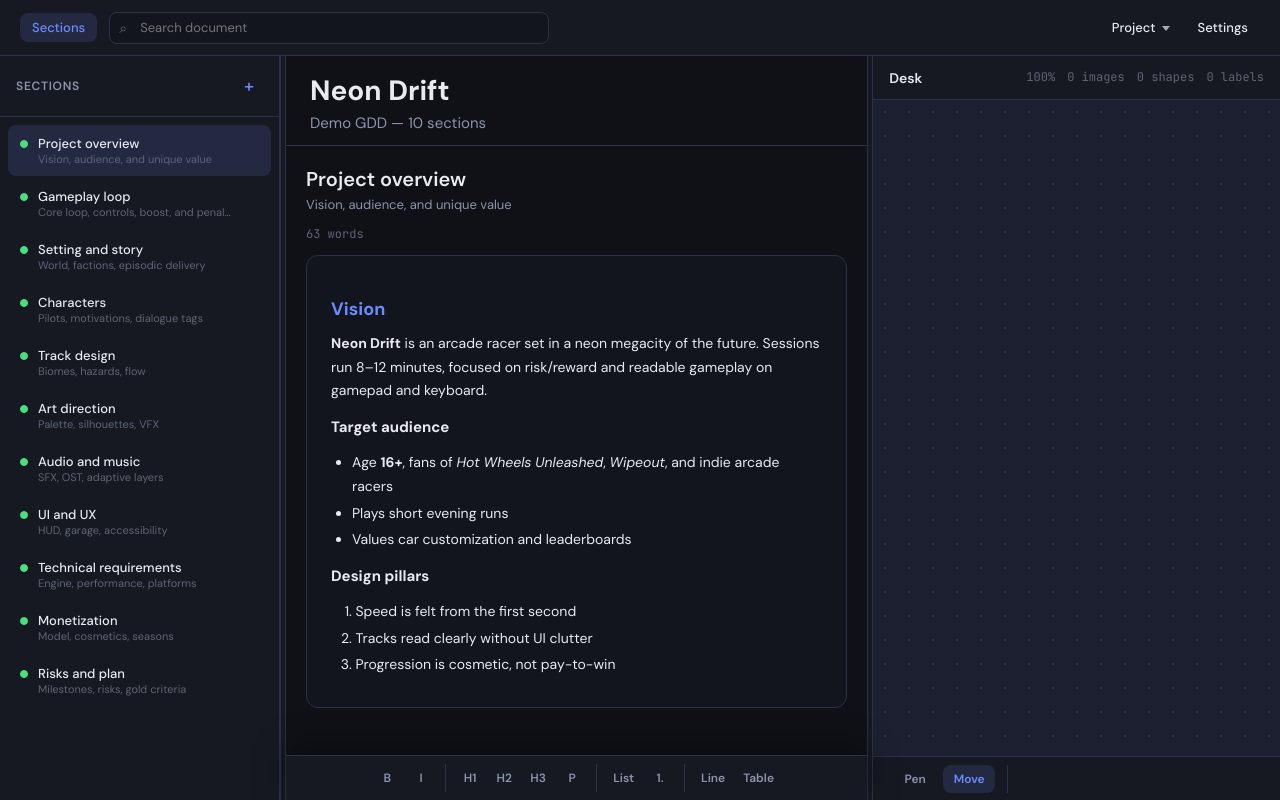
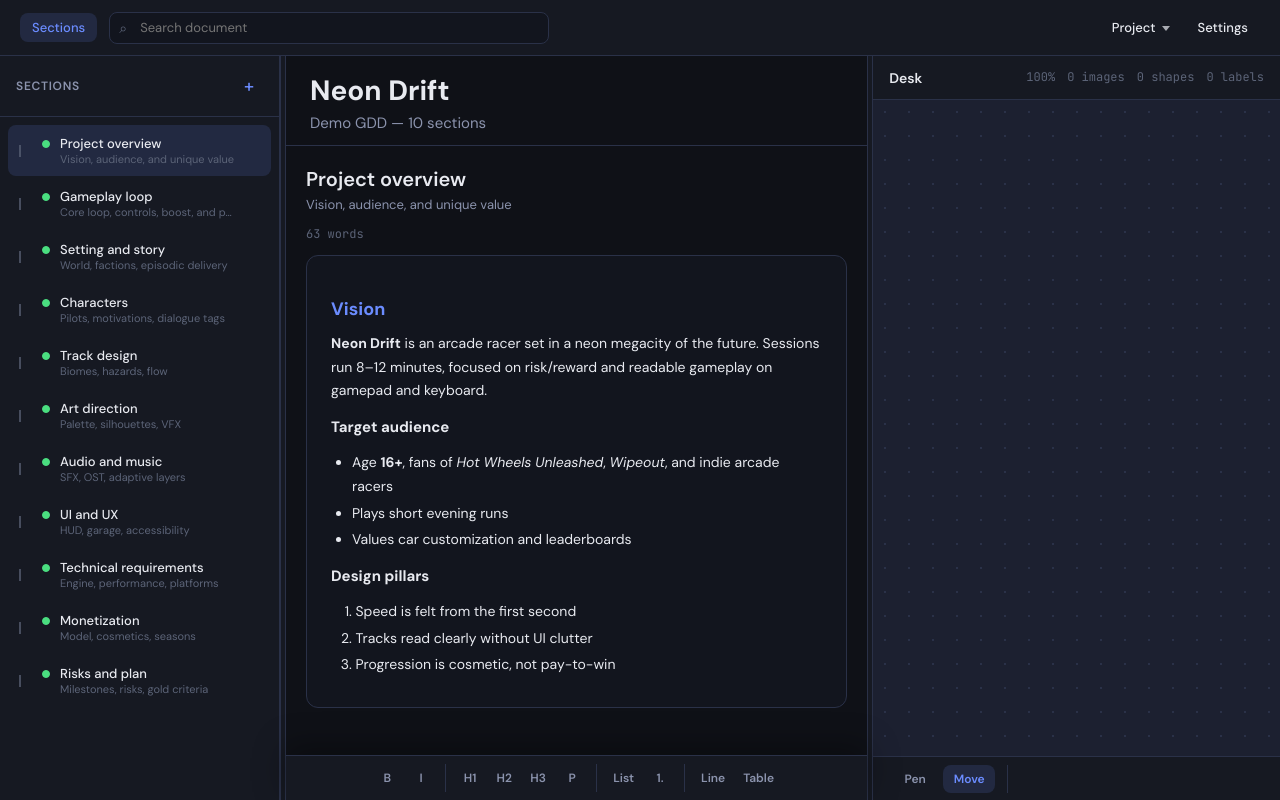
Before and after one commit to Warriorroq/Game-Design-Document-Editor, a React (Vite) app: page / in a window 1280 px wide. Built offline with nearby package versions, Linux system fonts and the light colour scheme.

Commit message:
Add Sections Drag and Rearrangement

```diff
--- a/src/App.tsx
+++ b/src/App.tsx
@@ -42,6 +42,7 @@ function AppMain({
   updateDoc,
   updateSection,
   addSection,
+  reorderSections,
   removeSection,
   updateBoardItem,
   addBoardItem,
@@ -268,6 +269,7 @@ function AppMain({
             onSelect={setActiveSectionId}
             onAdd={addSection}
             onRemove={removeSection}
+            onReorder={reorderSections}
           />
           <div ref={mainRef} className="main-panel">
             <PanelSplitter
--- a/src/components/App.css
+++ b/src/components/App.css
@@ -1080,6 +1080,51 @@ body.panel-resizing * {
   align-items: stretch;
   border-radius: var(--radius);
   margin-bottom: 2px;
+  position: relative;
+}
+
+.section-item--dragging {
+  opacity: 0.45;
+}
+
+.section-item--drop-before {
+  box-shadow: inset 0 2px 0 0 var(--accent);
+}
+
+.section-item--drop-after {
+  box-shadow: inset 0 -2px 0 0 var(--accent);
+}
+
+.section-drag-handle {
+  flex-shrink: 0;
+  display: flex;
+  align-items: center;
+  justify-content: center;
+  width: 20px;
+  margin-left: 2px;
+  border-radius: var(--radius);
+  cursor: grab;
+  color: var(--text-dim);
+  touch-action: none;
+}
+
+.section-drag-handle:hover {
+  color: var(--text-muted);
+  background: var(--bg-hover);
+}
+
+.section-drag-handle:active {
+  cursor: grabbing;
+}
+
+.section-drag-grip {
+  width: 6px;
+  height: 12px;
+  background:
+    radial-gradient(circle, currentColor 1px, transparent 1px) 0 0 / 6px 4px,
+    radial-gradient(circle, currentColor 1px, transparent 1px) 0 2px / 6px 4px,
+    radial-gradient(circle, currentColor 1px, transparent 1px) 0 4px / 6px 4px;
+  opacity: 0.7;
 }
 
 .section-item.active {
--- a/src/components/Sidebar.tsx
+++ b/src/components/Sidebar.tsx
@@ -1,8 +1,9 @@
-import { useState } from "react";
+import { useCallback, useState } from "react";
 import { useLocale } from "../context/LocaleContext";
 import { useLinkContext } from "../context/LinkContext";
 import { restoreAppFocus } from "../lib/desktop";
 import { buildSectionHref } from "../lib/links";
+import type { SectionDropPosition } from "../lib/sectionOrder";
 import type { GddSection } from "../types";
 import { ConfirmDialog } from "./ConfirmDialog";
 
@@ -13,10 +14,18 @@ interface SidebarProps {
   onSelect: (id: string) => void;
   onAdd: () => void;
   onRemove: (id: string) => void;
+  onReorder: (activeId: string, overId: string, position: SectionDropPosition) => void;
 }
 
 function sectionHasContent(section: GddSection): boolean {
   return section.content.trim().length > 40 || section.board.length > 0;
+}
+
+function dropPositionFromEvent(
+  e: React.DragEvent<HTMLElement>
+): SectionDropPosition {
+  const rect = e.currentTarget.getBoundingClientRect();
+  return e.clientY < rect.top + rect.height / 2 ? "before" : "after";
 }
 
 export function Sidebar({
@@ -26,12 +35,18 @@ export function Sidebar({
   onSelect,
   onAdd,
   onRemove,
+  onReorder,
 }: SidebarProps) {
   const { t } = useLocale();
   const { openContextMenu } = useLinkContext();
   const [pendingRemove, setPendingRemove] = useState<{
     id: string;
     title: string;
+  } | null>(null);
+  const [draggingId, setDraggingId] = useState<string | null>(null);
+  const [dropTarget, setDropTarget] = useState<{
+    id: string;
+    position: SectionDropPosition;
   } | null>(null);
   const sorted = [...sections].sort((a, b) => a.order - b.order);
 
@@ -46,6 +61,49 @@ export function Sidebar({
     setPendingRemove(null);
     restoreAppFocus();
   };
+
+  const clearDragState = useCallback(() => {
+    setDraggingId(null);
+    setDropTarget(null);
+  }, []);
+
+  const handleDragStart = useCallback(
+    (e: React.DragEvent<HTMLSpanElement>, sectionId: string) => {
+      e.dataTransfer.effectAllowed = "move";
+      e.dataTransfer.setData("text/plain", sectionId);
+      const item = e.currentTarget.closest(".section-item");
+      if (item instanceof HTMLElement) {
+        e.dataTransfer.setDragImage(item, 16, 16);
+      }
+      setDraggingId(sectionId);
+    },
+    []
+  );
+
+  const handleDragOver = useCallback(
+    (e: React.DragEvent<HTMLDivElement>, sectionId: string) => {
+      e.preventDefault();
+      e.dataTransfer.dropEffect = "move";
+      if (sectionId === draggingId) {
+        setDropTarget(null);
+        return;
+      }
+      setDropTarget({ id: sectionId, position: dropPositionFromEvent(e) });
+    },
+    [draggingId]
+  );
+
+  const handleDrop = useCallback(
+    (e: React.DragEvent<HTMLDivElement>, targetId: string) => {
+      e.preventDefault();
+      const sourceId = e.dataTransfer.getData("text/plain");
+      if (sourceId && sourceId !== targetId) {
+        onReorder(sourceId, targetId, dropPositionFromEvent(e));
+      }
+      clearDragState();
+    },
+    [clearDragState, onReorder]
+  );
 
   return (
     <>
@@ -65,10 +123,23 @@ export function Sidebar({
           {sorted.map((section) => {
             const filled = sectionHasContent(section);
             const active = section.id === activeId;
+            const dragging = section.id === draggingId;
+            const dropBefore =
+              dropTarget?.id === section.id && dropTarget.position === "before";
+            const dropAfter =
+              dropTarget?.id === section.id && dropTarget.position === "after";
             return (
               <div
                 key={section.id}
-                className={`section-item ${active ? "active" : ""}`}
+                className={[
+                  "section-item",
+                  active ? "active" : "",
+                  dragging ? "section-item--dragging" : "",
+                  dropBefore ? "section-item--drop-before" : "",
+                  dropAfter ? "section-item--drop-after" : "",
+                ]
+                  .filter(Boolean)
+                  .join(" ")}
                 onContextMenu={(e) => {
                   e.preventDefault();
                   openContextMenu({
@@ -77,7 +148,30 @@ export function Sidebar({
                     copyHref: buildSectionHref(section.id),
                   });
                 }}
+                onDragOver={(e) => handleDragOver(e, section.id)}
+                onDrop={(e) => handleDrop(e, section.id)}
+                onDragLeave={(e) => {
+                  if (e.currentTarget.contains(e.relatedTarget as Node | null)) {
+                    return;
+                  }
+                  setDropTarget((current) =>
+                    current?.id === section.id ? null : current
+                  );
+                }}
               >
+                <span
+                  className="section-drag-handle"
+                  draggable
+                  role="button"
+                  tabIndex={-1}
+                  aria-label={t("sidebar.reorderSection", { title: section.title })}
+                  title={t("sidebar.reorderSection", { title: section.title })}
+                  onDragStart={(e) => handleDragStart(e, section.id)}
+                  onDragEnd={clearDragState}
+                  onClick={(e) => e.stopPropagation()}
+                >
+                  <span className="section-drag-grip" aria-hidden />
+                </span>
                 <button
                   type="button"
                   className="section-link"
--- a/src/hooks/useGddDocument.ts
+++ b/src/hooks/useGddDocument.ts
@@ -8,6 +8,10 @@ import {
 import { createDemoDocument } from "../lib/demoDocument";
 import { removeMembersFromGroups } from "../lib/deskGroups";
 import { reorderDeskLayer } from "../lib/deskLayerOrder";
+import {
+  reorderSections as reorderSectionList,
+  type SectionDropPosition,
+} from "../lib/sectionOrder";
 import type { DeskSelection } from "../lib/deskClipboard";
 import type {
   BoardGroup,
@@ -178,6 +182,22 @@ export function useGddDocument() {
     }));
     setActiveSectionId(id);
   }, [mutateDoc]);
+
+  const reorderSections = useCallback(
+    (activeId: string, overId: string, position: SectionDropPosition) => {
+      mutateDoc((prev) => {
+        const sections = reorderSectionList(
+          prev.sections,
+          activeId,
+          overId,
+          position
+        );
+        if (sections === prev.sections) return prev;
+        return { ...prev, sections };
+      });
+    },
+    [mutateDoc]
+  );
 
   const removeSection = useCallback(
     (id: string) => {
@@ -622,6 +642,7 @@ export function useGddDocument() {
     updateDoc,
     updateSection,
     addSection,
+    reorderSections,
     removeSection,
     updateBoardItem,
     addBoardItem,
--- a/src/lib/i18n/messages.ts
+++ b/src/lib/i18n/messages.ts
@@ -180,6 +180,7 @@ const en = {
   "sidebar.addSection": "Add section",
   "sidebar.sectionsAria": "Document sections",
   "sidebar.removeSection": "Remove section",
+  "sidebar.reorderSection": 'Reorder section "{title}"',
   "sidebar.confirmRemove": 'Remove section "{title}"?',
 
   "doc.titlePlaceholder": "Game title",
@@ -468,6 +469,7 @@ const ru: Record<keyof typeof en, string> = {
   "sidebar.addSection": "Добавить секцию",
   "sidebar.sectionsAria": "Секции документа",
   "sidebar.removeSection": "Удалить секцию",
+  "sidebar.reorderSection": "Переместить секцию «{title}»",
   "sidebar.confirmRemove": 'Удалить секцию «{title}»?',
 
   "doc.titlePlaceholder": "Название игры",
--- /dev/null
+++ b/src/lib/sectionOrder.ts
@@ -0,0 +1,25 @@
+import type { GddSection } from "../types";
+
+export type SectionDropPosition = "before" | "after";
+
+export function reorderSections(
+  sections: GddSection[],
+  activeId: string,
+  overId: string,
+  position: SectionDropPosition
+): GddSection[] {
+  const sorted = [...sections].sort((a, b) => a.order - b.order);
+  const fromIndex = sorted.findIndex((s) => s.id === activeId);
+  let toIndex = sorted.findIndex((s) => s.id === overId);
+  if (fromIndex < 0 || toIndex < 0 || fromIndex === toIndex) {
+    return sections;
+  }
+
+  if (position === "after") toIndex += 1;
+  if (fromIndex < toIndex) toIndex -= 1;
+
+  const reordered = [...sorted];
+  const [moved] = reordered.splice(fromIndex, 1);
+  reordered.splice(toIndex, 0, moved!);
+  return reordered.map((s, i) => ({ ...s, order: i }));
+}
```
Also changed, not shown: 1 other file (tests, documents, lock files or other folders).
